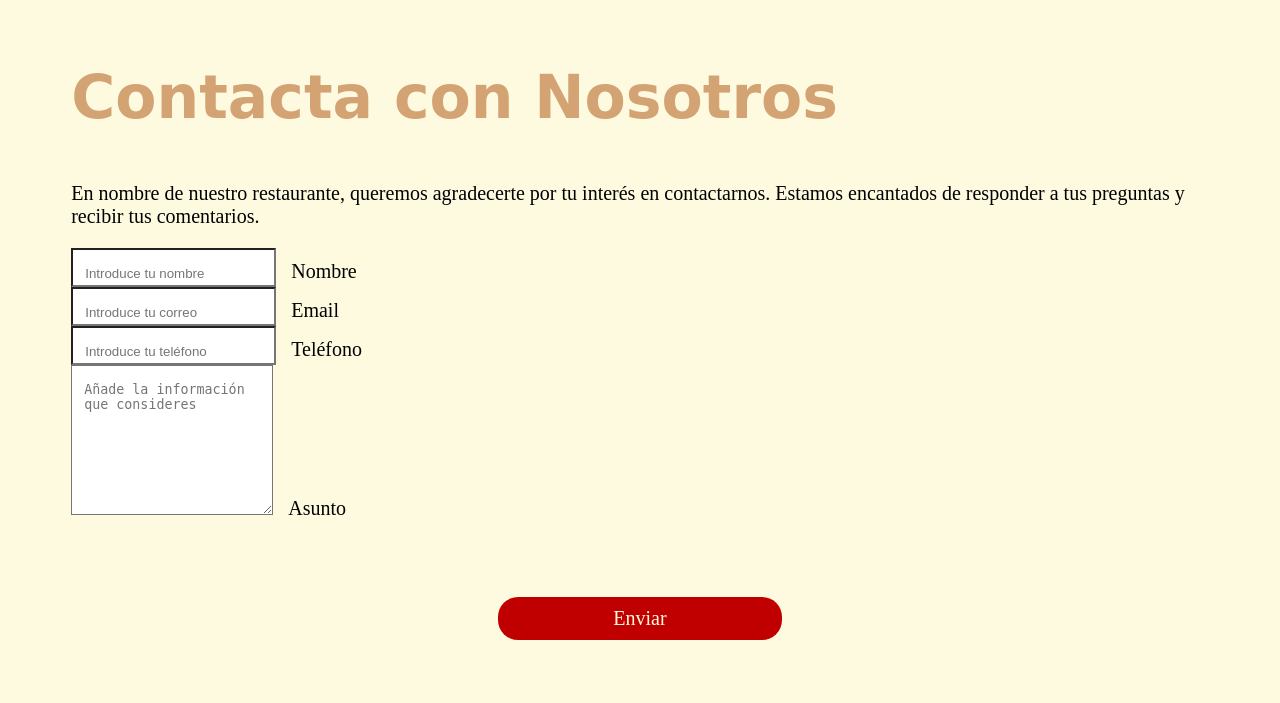
After one commit to mariaartt/proyecto_Restaurante, a Django app: template templates/contacto.html in a window 1280 px wide. The commit adds this page. Shown: the part 821-1524 px from the top of the page. Run offline with Django 5.2, Linux system fonts and the light colour scheme; the template is opened without the code that fills it, so the values that code supplies are empty; some libraries are stand-ins or nearby versions.

Commit message:
termino la página de contacto y empiezo el html de factura

```diff
--- a/restaurante/settings.py
+++ b/restaurante/settings.py
@@ -39,7 +39,6 @@ INSTALLED_APPS = [
     'django.contrib.staticfiles',
     'django_bootstrap5',
     'django_bootstrap_icons',
-master
     'ristoranteramos',
 ]
 
--- a/ristoranteramos/models.py
+++ b/ristoranteramos/models.py
@@ -13,12 +13,6 @@ class Rol(models.TextChoices):
 
 # Create your models here.
 class Articulo(models.Model):
-HEAD
-    nombre =models.CharField(max_length=50)
-    descripcion =models.TextField()
-
-    def __str__(self):
-        return self.nombre
     id = models.AutoField(primary_key=True)
     nombre = models.CharField(max_length=150)
     descripcion = models.TextField()
--- a/ristoranteramos/urls.py
+++ b/ristoranteramos/urls.py
@@ -4,7 +4,7 @@ from django.urls import path
 from ristoranteramos.views import *
 
 urlpatterns = [
-
     path('', go_inicio, name='inicio'),
     path('inicio/', go_inicio, name='inicio_page'),
+    path('contacto/', go_contacto, name='contacto_page'),
 ]
--- a/ristoranteramos/views.py
+++ b/ristoranteramos/views.py
@@ -4,3 +4,6 @@ from django.shortcuts import render
 
 def go_inicio(request):
     return render(request, 'base.html')
+
+def go_contacto(request):
+    return render(request, 'contacto.html')
--- /dev/null
+++ b/static/css/contacto.css
@@ -0,0 +1,93 @@
+/* Estilos generales */
+*{
+    background-color: rgb(254,250,224);
+}
+
+/* Estilos para el div de información horario-contacto */
+.info{
+    font-family: 'Instrument Serif', serif;
+    text-align: center;
+}
+.box-info{
+    display: flex;
+    justify-content: center;
+    gap: 20%;
+}
+.titulo{
+    font-family: 'Italianno', cursive;
+    color: rgb(212,163,115);
+    font-size: 60px;
+}
+.info p{
+    color: rgb(122,121,121);
+    font-size: 20px;
+}
+
+/* Estilos para el mapa */
+.map{
+    text-align: center;
+    margin-top: 5%;
+}
+
+/* Estilos formulario */
+.formulario{
+    margin: 5%;
+    font-family: "Instrument Serif", serif;
+    font-size: 20px;
+}
+
+/* Estilo para los inputs */
+.form-control {
+    background-color: #fff;
+    color: #333;
+}
+
+/* Estilo al hacer foco */
+.form-control:focus {
+    border-color: rgb(139,94,60);
+    box-shadow: 0 0 0 0.25rem rgba(139, 94, 60, 0.25);
+    background-color: rgb(255,255,255);
+    color: rgb(0,0,0);
+}
+
+/* Estilo para los labels flotantes */
+.form-floating > label[for="floating"] {
+    padding: 0;
+    margin: 10px;
+    background: transparent;
+    height: 25px !important;
+}
+
+/* Evita que los labels se corten o se desplacen mal */
+.form-floating {
+    position: relative;
+}
+
+.form-floating > .form-control,
+.form-floating > textarea {
+    height: auto;
+    padding: 1rem .75rem .25rem;
+}
+
+/* Estilos para el botón de enviar */
+button{
+    border-radius: 20px;
+    padding: 10px;
+    width: 25%;
+    background-color: rgb(192,0,0);
+    border:0;
+    color:rgb(254,250,224);
+    font-family: "Instrument Serif", serif;
+    font-size: 20px;
+    margin-top: 5%;
+    transition: all 0.3s ease;
+}
+button:hover{
+    background-color: rgb(150, 0, 0);
+    cursor: pointer;
+    transform: scale(1.05);
+}
+.boton_enviar{
+    display: flex;
+    justify-content: center;
+}
--- /dev/null
+++ b/templates/contacto.html
@@ -0,0 +1,60 @@
+{% load static %}
+<link rel="stylesheet" href="{% static 'css/contacto.css' %}">
+
+{% block content %}
+
+    <div class="main-content">
+    <!--Información con el horario y el contacto del restaurante-->
+        <section class="box-info">
+            <div class="info">
+                <h2 class="titulo">Dirección</h2>
+                <p>C. Esperanza de Triana, 36</p>
+                <p>41010, Sevilla</p>
+                <p>(+34) 954 16 32 48</p>
+            </div>
+            <div class="info">
+                <h2 class="titulo">Horario</h2>
+                <p>De Lunes a Domingos:</p>
+                <p>13:00h - 16:00h</p>
+                <p>20:00h - 23:30h</p>
+            </div>
+        </section>
+
+        <!--Mapa interactivo-->
+        <section class="map">
+            <iframe src="https://www.google.com/maps/embed?pb=!1m18!1m12!1m3!1d2869.090878856353!2d-6.006322024669216!3d37.379221434847814!2m3!1f0!2f0!3f0!3m2!1i1024!2i768!4f13.1!3m3!1m2!1s0xd126c3ff0273ca1%3A0xb89871641fa1f441!2sC.%20Esperanza%20de%20Triana%2C%2036%2C%2041010%20Sevilla!5e1!3m2!1ses!2ses!4v1744392825150!5m2!1ses!2ses" width="600" height="450" style="border:0;" allowfullscreen="" loading="lazy" referrerpolicy="no-referrer-when-downgrade"></iframe>
+        </section>
+
+        <!--Formulario-->
+        <section class="formulario">
+            <h2 class="titulo">Contacta con Nosotros</h2>
+            <p>En nombre de nuestro restaurante, queremos agradecerte por tu interés en contactarnos. Estamos encantados de responder a tus preguntas y recibir tus comentarios.</p>
+            <form action="" method="post">
+                <div class="form-floating mb-3">
+                    <input class="form-control" id="floatingNombre" type="text" name="nombre" placeholder="Introduce tu nombre" required>
+                    <label for="floating">Nombre</label>
+                </div>
+                <div class="form-floating mb-3">
+                    <input class="form-control" id="floatingEmail" type="email" name="correo" placeholder="Introduce tu correo" required>
+                    <label for="floating">Email</label>
+                </div>
+                <div class="form-floating mb-3">
+                    <input class="form-control" id="floatingTelefono" type="text" name="teléfono" placeholder="Introduce tu teléfono" required>
+                    <label for="floating">Teléfono</label>
+                </div>
+                <div class="form-floating mb-3">
+                    <textarea class="form-control" id="floatingAsunto" name="asunto" placeholder="Añade la información que consideres" required style="height: 150px;"></textarea>
+                    <label for="floating">Asunto</label>
+                </div>
+            </form>
+
+
+            <!--Botón enviar-->
+            <div class="boton_enviar">
+                <button>Enviar</button>
+            </div>
+
+        </section>
+    </div>
+
+{% endblock %}
```
Also changed, not shown: static/css/factura.css (added, +27 -0 lines), static/css/general.css (deleted, +0 -7 lines), templates/base.html (+13 -3 lines), templates/factura.html (added, +19 -0 lines).
